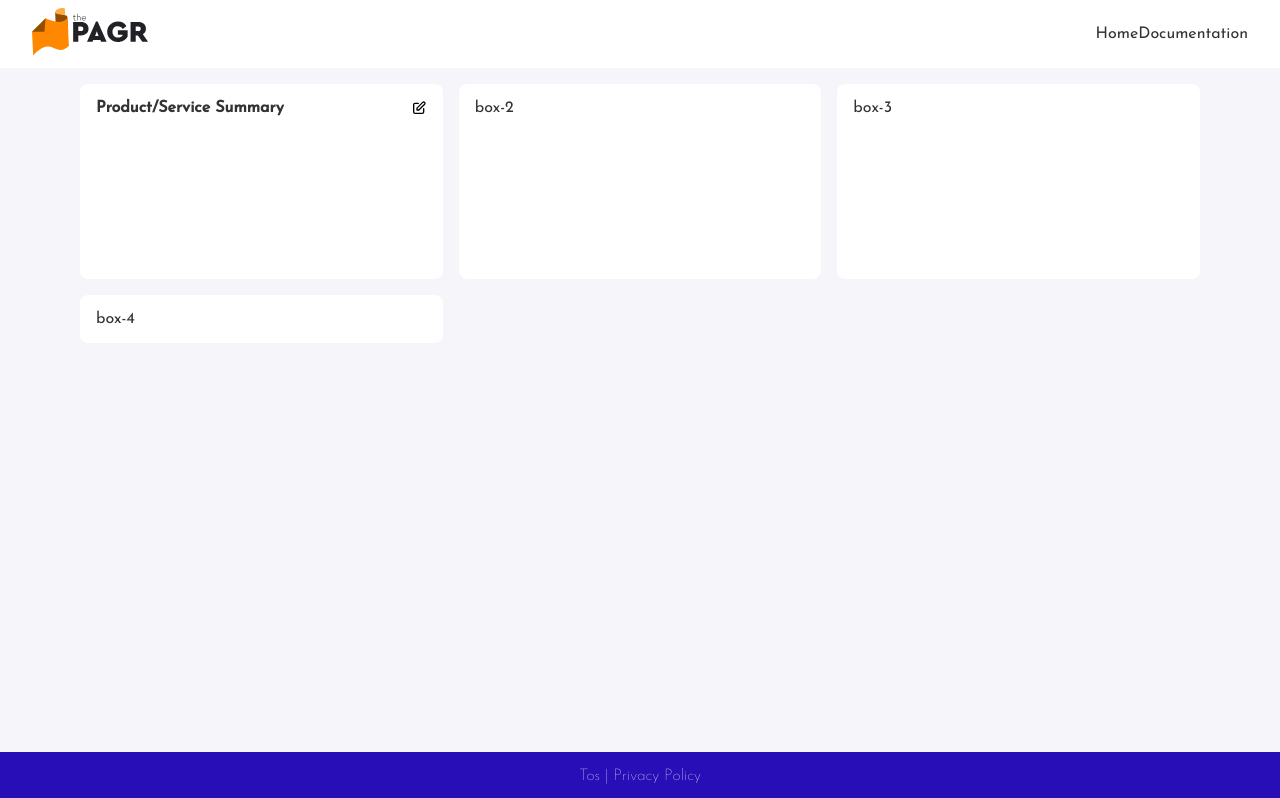
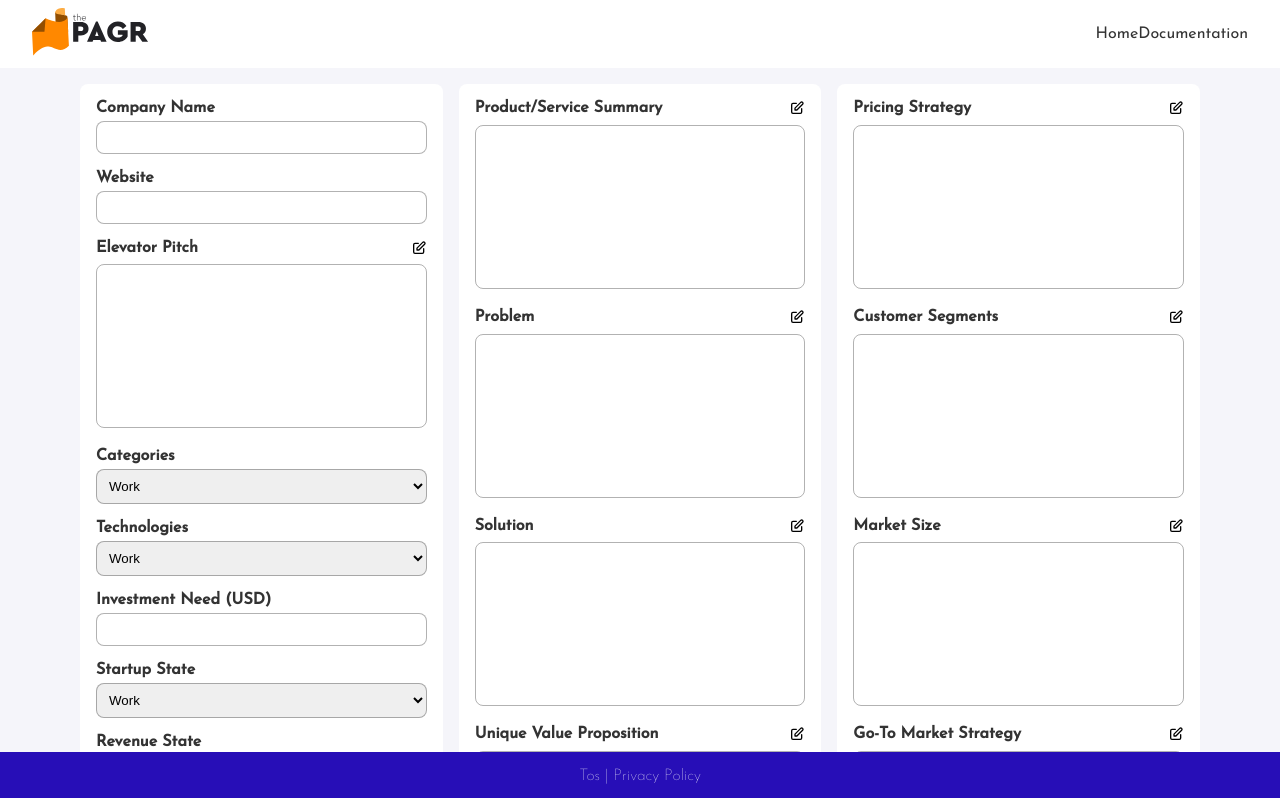
Before and after one commit to ozlemts/reactComponents, a Next.js app: page / in a window 1280 px wide. Shown: the top 798 px of the page. Built offline with nearby package versions, Linux system fonts and the light colour scheme.

Commit message:
select box and custom input is added

```diff
--- /dev/null
+++ b/components/CustomInput.js
@@ -0,0 +1,16 @@
+import React, { useState } from "react";
+
+export const CustomInput = (props) => {
+
+
+	return (
+		<div className="custom-input mb-1">
+			<div className = "custom-label">
+				{props.label}
+			</div>
+			<input type="text" className="w-full"></input>
+		</div>
+	);
+};
+
+export default CustomInput;
--- a/components/EditBox.js
+++ b/components/EditBox.js
@@ -1,11 +1,10 @@
 import React, { useState } from "react";
 
-export const EditBox = () => {
+export const EditBox = (props) => {
 	const [isEditable, setEditable] = useState("false");
 	const [maxChar] = useState(500);
 	const [remainedChar, setRemainedChar] = useState(500);
 	const [rows] = useState(10);
-	const [title] = useState("Product/Service Summary");
 
 	const handleChange = (e) => {
 		setRemainedChar(maxChar - e.target.value.length);
@@ -14,12 +13,11 @@ export const EditBox = () => {
 		setEditable(!isEditable);
 	};
 
-
 	return (
 		<div className="editbox">
-			<div className="edit-header" >
-				<div className = "editbox-title">
-					{title}
+			<div className="custom-label" >
+				<div className = "editbox-label">
+					{props.label}
 				</div>
 				<div className="edit-action" onClick={handleToggle}>
 					<img src={isEditable ? "/edit.svg" : "/ok.svg"} className="h-1">{}</img>
@@ -33,10 +31,10 @@ export const EditBox = () => {
 				onChange={handleChange}
 				className={`editbox-textarea ${isEditable ? "" : "text-edit"}`}
 			></textarea>
-			<div className={`edit-bottom  ${isEditable ? "d-none" : ""}`}>
-				<div className="remained-char">
+			<div className={`edit-bottom  d-flex justify-content-end text-detail ${isEditable ? "d-none" : ""}`}>
+				<i className="remained-char">
 					{remainedChar}/{maxChar}
-				</div>
+				</i>
 			</div>
 		</div>
 	);
--- /dev/null
+++ b/components/SelectBox.js
@@ -0,0 +1,24 @@
+import React, { useState } from "react";
+
+const SelectBox = (props) => {
+
+	const [options, setOptions] = useState(["Work", "Home", "school"]);
+
+	const Add = options.map(Add => Add);
+
+	const handleOptionsChange = (e) => {console.log((options[e.target.value]))}
+	return (
+		<div className="select-box mb-1">
+			<div className = "custom-label">
+				{props.label}
+			</div>
+			< select
+				onChange={e => handleOptionsChange(e)}
+				className="custom-select" >{
+					Add.map((address, key) => <option key={key} value={key}>{address}</option>)}
+			</select >
+		</div>
+	)
+}
+
+export default SelectBox;
--- a/pages/index.js
+++ b/pages/index.js
@@ -3,16 +3,45 @@ import React from 'react'
 import Navbar from '../components/Navbar.js';
 import EditBox from "../components/EditBox";
 import Footer from "../components/Footer";
+import CustomInput from "../components/CustomInput";
+import SelectBox from "../components/SelectBox";
 
 const Index = () => {
 	return (
 		<div>
 			<Navbar/>
-			<div className="container">
+			<div className="container mb-1">
 				<div className="box-container-300">
-					<div className="box"><EditBox/></div>
-					<div className="box">box-2</div>
-					<div className="box">box-3</div>
+					<div className="box">
+						<CustomInput label="Company Name"/>
+						<CustomInput label="Website"/>
+						<EditBox label="Elevator Pitch" />
+						<SelectBox label="Categories"/>
+						<SelectBox label="Technologies"/>
+						<CustomInput label="Investment Need (USD)"/>
+						<SelectBox label="Startup State"/>
+						<SelectBox label="Revenue State"/>
+						<SelectBox label="Business Model"/>
+						<SelectBox label="Revenue Stream"/>
+						<SelectBox label="TRL: Technology Readiness Level"/>
+						<SelectBox label="Country"/>
+						<SelectBox label="Organization"/>
+					</div>
+					<div className="box">
+						<EditBox label="Product/Service Summary" />
+						<EditBox label="Problem" />
+						<EditBox label="Solution" />
+						<EditBox label="Unique Value Proposition" />
+						<CustomInput label="Patent Number"/>
+					</div>
+					<div className="box">
+						<EditBox label="Pricing Strategy" />
+						<EditBox label="Customer Segments" />
+						<EditBox label="Market Size" />
+						<EditBox label="Go-To Market Strategy" />
+						<EditBox label="GrowthStrategy" />
+						<EditBox label="Competitive Advantage" />
+					</div>
 					<div className="box">box-4</div>
 				</div>
 			</div>
--- a/styles/globals.css
+++ b/styles/globals.css
@@ -66,15 +66,39 @@ a {
   color: white;
 }
 
+.badge {
+  width: 2rem;
+  padding: 0 5px;
+  display: flex;
+  align-items: center;
+  justify-content: center;
+  border-radius: 40%;
+  font-weight: normal;
+  color: white;
+  background-color: var(--blue);
+  margin-bottom: 0.3rem;
+}
+
+.custom-label {
+  width: 100%;
+  display: flex;
+  justify-content: space-between;
+  font-size: 1rem;
+  font-weight: bold;
+  margin-bottom: 0.3rem;
+}
+
 /* EDITBOX --------------- */
-
+.editbox {
+  margin-bottom: 1rem;
+}
 .editbox textarea {
   font-family: 'Josefin Sans', sans-serif;
 }
 
 .editbox .edit-action {
   text-decoration: underline;
-  font-size: 0.9rem;
+  font-size: 1rem;
   font-weight: normal;
 }
 
@@ -84,6 +108,9 @@ a {
   width: 100%;
   resize: none;
   background-color: transparent;
+  border: .5px solid rgba(1,1,1,.3);
+  border-radius: .5rem;
+  padding: 1rem;
 }
 
 .editbox .editbox-textarea:focus,
@@ -98,29 +125,22 @@ a {
   font-weight: normal;
 }
 
-.editbox .edit-header {
-  width: 100%;
-  display: flex;
-  justify-content: space-between;
-  font-size: 1rem;
-  font-weight: bold;
-  margin-bottom: 0.3rem;
+/* CUSTOM INPUT--------------- */
+
+.custom-input input {
+  border: .5px solid rgba(1,1,1,.3);
+  border-radius: .5rem;
+  padding: .5rem;
 }
 
-/* BADGE --------------- */
-.badge {
-  width: 2rem;
-  padding: 0 5px;
-  display: flex;
-  align-items: center;
-  justify-content: center;
-  border-radius: 40%;
-  font-weight: normal;
-  color: white;
-  background-color: var(--blue);
-  margin-bottom: 0.3rem;
+/* SELECT-BOX -------------- */
+
+.select-box .custom-select{
+  width: 100%;
+  border: .5px solid rgba(1,1,1,.3);
+  border-radius: .5rem;
+  padding: .5rem;
 }
-
 
 /* MEDIA QUERIES START--------------- */
 @media (max-width: 1200px) {
--- a/styles/utility.css
+++ b/styles/utility.css
@@ -1,6 +1,4 @@
-.d-none {
-	display: none!important;
-}
+.d-none {display: none!important;}
 /* Width and Height --------------------------- */
 .w-full { width: 100%; }
 .w-screen { width: 100vw; }
@@ -58,19 +56,24 @@ h6 {font-size: 1.1rem;}
 /* Spacing--------------------------- */
 
 .m-0 { margin: 0; }
-.m-1 { margin: .25rem; }
-.m-2 { margin: .5rem; }
-.m-3 { margin: .75rem; }
-.m-4 { margin: .1rem; }
+.m-1 { margin: 1rem; }
+.m-2 { margin: 2rem; }
+.m-3 { margin: 3rem; }
+.m-4 { margin: 4rem; }
 
 .mb-0 { margin-bottom: 0; }
-.mb-1 { margin-bottom: .25rem; }
-.mb-2 { margin-bottom: .5rem; }
-.mb-3 { margin-bottom: .75rem; }
-.mb-4 { margin-bottom: .1rem; }
+.mb-1 { margin-bottom: 1rem; }
+.mb-2 { margin-bottom: 2rem; }
+.mb-3 { margin-bottom: 3rem; }
+.mb-4 { margin-bottom: 4rem; }
 
 .p-0 { padding: 0; }
-.p-1 { padding: .25rem; }
-.p-2 { padding: .5rem; }
-.p-3 { padding: .75rem; }
-.p-4 { padding: .1rem; }
+.p-1 { padding: 1rem; }
+.p-2 { padding: 2rem; }
+.p-3 { padding: 3rem; }
+.p-4 { padding: 4rem; }
+
+.text-detail{
+	color: rgba(1,1,1, .4);
+	font-size: .8rem;
+}
```
Also changed, not shown: components/MultiselectBox.js (added, +10 -0 lines), components/Pagination.js (added, +10 -0 lines).
